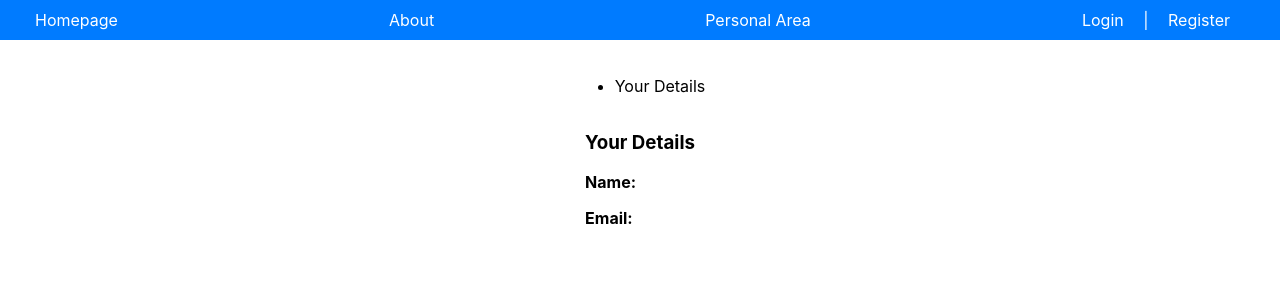
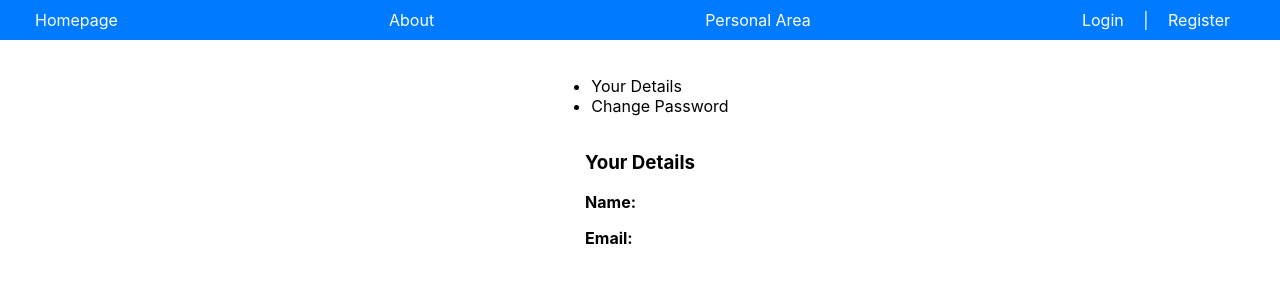
Before and after one commit to BlackOut42/project-management-client, a React (Create React App) app: page /personalarea in a window 1280 px wide. Shown: the top 300 px of the page. Built offline with nearby package versions, Linux system fonts and the light colour scheme.

Commit message:
added password change panel

```diff
--- a/src/PersonalArea.js
+++ b/src/PersonalArea.js
@@ -2,6 +2,7 @@
 import React, { useState } from "react";
 import Sidebar from "./PersonalArea/Sidebar";
 import UserDetails from "./PersonalArea/UserDetails";
+import ChangePassword from "./PersonalArea/ChangePassword";
 import "./styles/PersonalArea.css";
 
 const PersonalArea = () => {
@@ -11,6 +12,8 @@ const PersonalArea = () => {
     switch (selectedPanel) {
       case "details":
         return <UserDetails />;
+      case "password":
+        return <ChangePassword />;
       default:
         return <UserDetails />;
     }
--- /dev/null
+++ b/src/PersonalArea/ChangePassword.js
@@ -0,0 +1,24 @@
+// /src/PersonalArea/ChangePassword.js
+import React from "react";
+import "../styles/PersonalArea.css";
+
+const ChangePassword = () => {
+  return (
+    <div className="password-section">
+      <h3>Change Password</h3>
+      <form>
+        <label>
+          Current Password:
+          <input type="password" name="currentPassword" />
+        </label>
+        <label>
+          New Password:
+          <input type="password" name="newPassword" />
+        </label>
+        <button type="submit">Change Password</button>
+      </form>
+    </div>
+  );
+};
+
+export default ChangePassword;
--- a/src/PersonalArea/Sidebar.js
+++ b/src/PersonalArea/Sidebar.js
@@ -7,6 +7,7 @@ const Sidebar = ({ onSelectPanel }) => {
     <div className="sidebar">
       <ul>
         <li onClick={() => onSelectPanel("details")}>Your Details</li>
+        <li onClick={() => onSelectPanel("password")}>Change Password</li>
       </ul>
     </div>
   );
```
